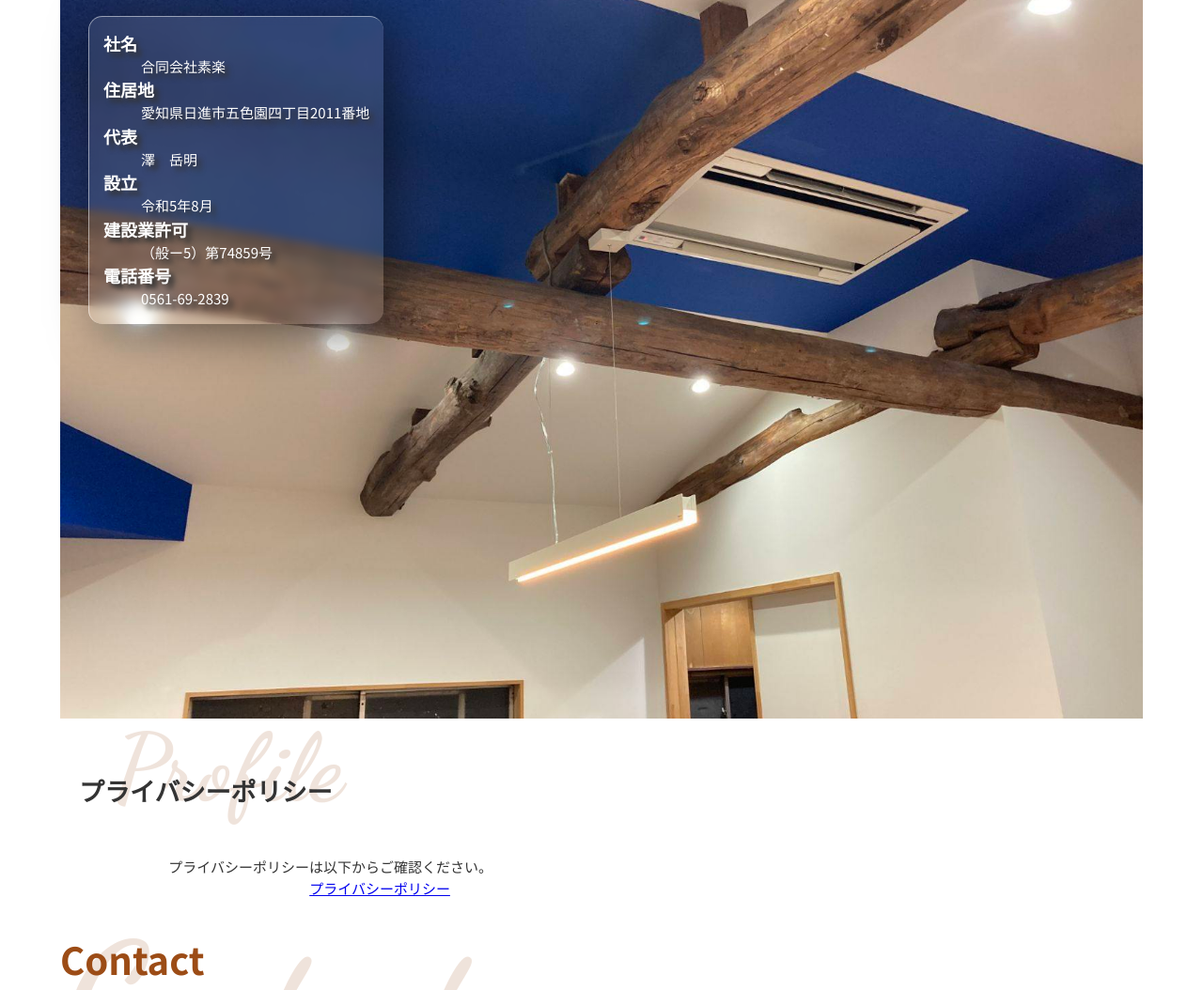
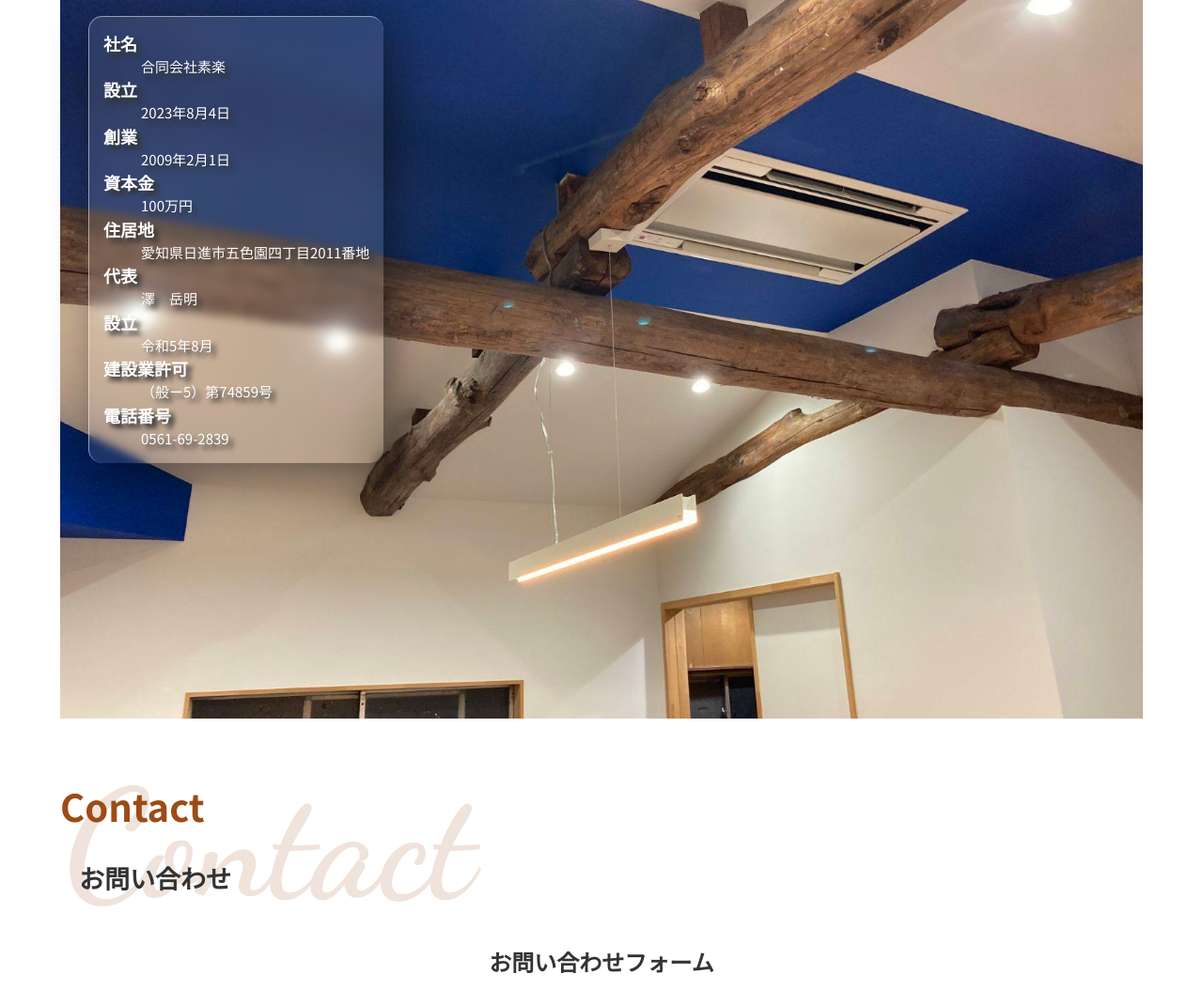
Before and after one commit to haruki0119/sorasite, a plain HTML site: page index.html in a window 1280 px wide. Shown: the part 3077-4131 px from the top of the page at 94% size. Drawn offline with Linux system fonts and the light colour scheme.

Commit message:
Add files via upload

```diff
--- a/index.html
+++ b/index.html
@@ -149,7 +149,7 @@
                 <ul>
                     <li><a href="#delegate">▶　代表挨拶</a></li>
                     <li><a href="#company">▶　会社概要</a></li>
-                    <li><a href="#policy">▶　プライバシーポリシー</a></li>
+                    <li><a href="./policy.html">▶　プライバシーポリシー</a></li>
                 </ul>
             </div>
             <div class="section">
@@ -174,6 +174,12 @@
                 <dl class="company-text">
                     <dt class="text-big"><strong class="company-about">社名</strong></dt>
                     <dd>合同会社素楽</dd>
+                    <dt class="text-big"><strong class="company-about">設立</strong></dt>
+                    <dd>2023年8月4日</dd>
+                    <dt class="text-big"><strong class="company-about">創業</strong></dt>
+                    <dd>2009年2月1日</dd>
+                    <dt class="text-big"><strong class="company-about">資本金</strong></dt>
+                    <dd>100万円</dd>
                     <dt class="text-big"><strong class="company-about">住居地</strong></dt>
                     <dd>愛知県日進市五色園四丁目2011番地</dd>
                     <dt class="text-big"><strong class="company-about">代表</strong></dt>
@@ -185,18 +191,7 @@
                     <dt class="text-big"><strong class="company-about">電話番号</strong></dt>
                     <dd>0561-69-2839</dd>
                 </dl>
-                <div class="hero-particles" id="particles-js"></div>
                 <img src="./assets/images/after1.jpg" class="company-img" alt="image">
-            </div>
-            <div class="section">
-                <div class="heading2">Profile</div>
-            </div>
-            <h3 id="policy">プライバシーポリシー</h3>
-            <div class="sentence">
-                <div class="text policy-top">
-                    プライバシーポリシーは以下からご確認ください。<br>
-                    <a href="policy.html">プライバシーポリシー</a>
-                </div>
             </div>
         </section>
         <section id="contact" class="section">
@@ -254,6 +249,7 @@
             <div class="footer-p">増改築相談員（登録番号190245）</div>
             <a class="footer-block" href="#contact">▶　お問い合わせ</a>
             <a class="footer-block" href="tel:0561-69-2839">▶　お電話:0561-69-2839</a>
+            <a class="footer-block" href="./policy.html">▶　プライバシーポリシー</a>
             <div class="sns-title">▽各種SNSはこちらから▽</div>
             <div class="sns">
                 <img src="./assets/images/x.jpg" alt="">
```
